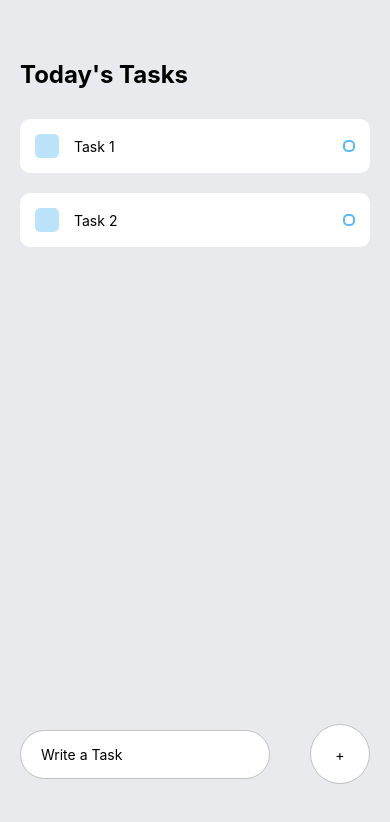
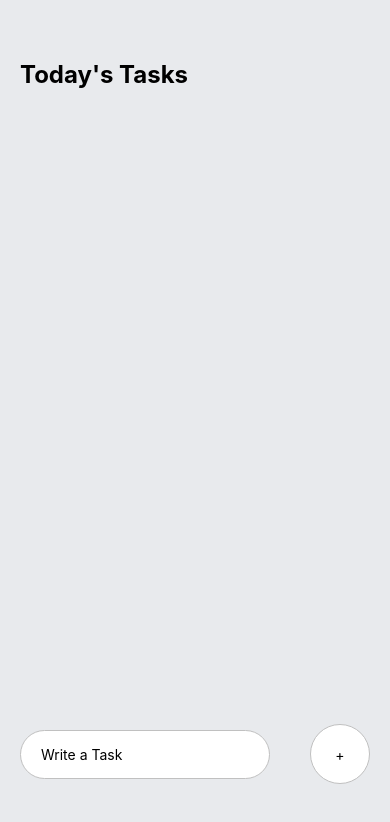
Before and after one commit to ushanwk/ToDo-Flow, a React Native app: screen / in a window 390 px wide. Shown: the top 822 px of the page. Built offline with nearby package versions, Linux system fonts and the light colour scheme.

Commit message:
add list

```diff
--- a/App.tsx
+++ b/App.tsx
@@ -1,8 +1,25 @@
-import React from 'react';
-import { KeyboardAvoidingView, Platform, StyleSheet, Text, TextInput, TouchableOpacity, View } from "react-native";
-import {Task} from './components/Task.tsx';
+import React, { useState } from "react";
+import {
+  KeyboardAvoidingView,
+  Platform,
+  StyleSheet,
+  Text,
+  TextInput,
+  TouchableOpacity,
+  View,
+} from 'react-native';
+import { Task } from "./components/Task.tsx";
 
 function App(): React.JSX.Element {
+  const [task, setTask] = useState('');
+  const [taskItems, setTaskItems] = useState([]);
+
+  const handleTask = () => {
+    // @ts-ignore
+    setTaskItems([...taskItems, task]);
+    setTask('');
+  };
+
   return (
     <View style={styles.container}>
       {/*Today,s Tasks*/}
@@ -10,16 +27,22 @@ function App(): React.JSX.Element {
         <Text style={styles.sectionTitle}>Today's Tasks</Text>
         <View style={styles.items}>
           {/*This is where the tasks will go*/}
-          <Task text={'Task 1'} />
-          <Task text={'Task 2'} />
+          {taskItems.map(item => {
+            return <Task text={item} />;
+          })}
         </View>
       </View>
       {/*Write a task*/}
       <KeyboardAvoidingView
         behavior={Platform.OS == 'ios' ? 'padding' : 'height'}
         style={styles.writeTask}>
-        <TextInput style={styles.input} placeholder={'Write a Task'} />
-        <TouchableOpacity>
+        <TextInput
+          style={styles.input}
+          placeholder={'Write a Task'}
+          onChangeText={text => setTask(text)}
+          value={task}
+        />
+        <TouchableOpacity onPress={() => handleTask()}>
           <View style={styles.addWrapper}>
             <Text style={styles.addText}>+</Text>
           </View>
```
